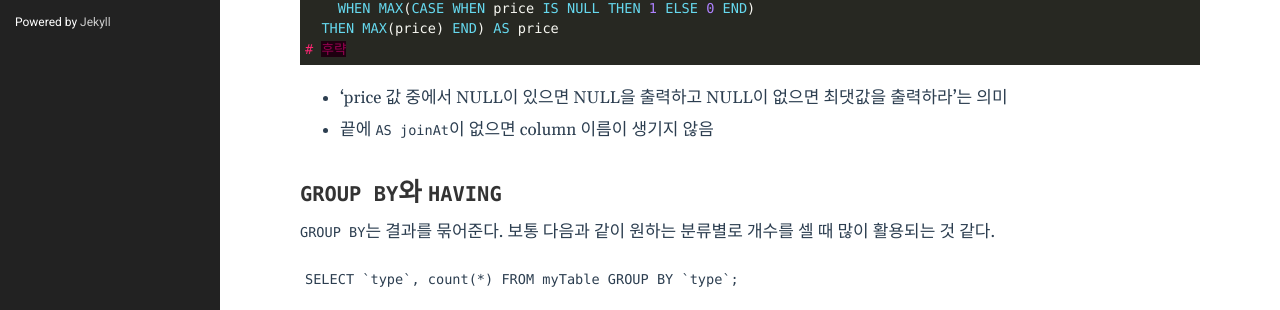
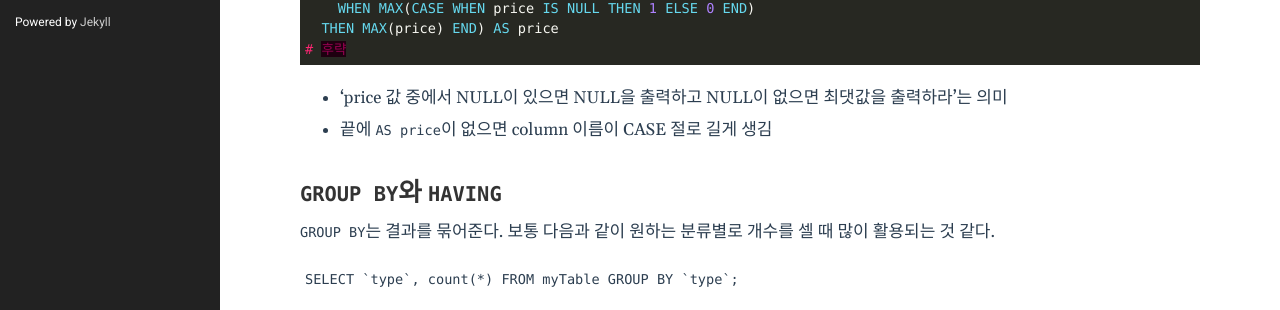
Before and after one commit to weaver9651/weaver9651.github.io, a Jekyll site: the page built from _posts/2021-03-14-mysql-case-having.md, in a window 1280 px wide and 900 px high, scrolled down 372 px. Shown: the part 141-451 px from the top of the window. Built offline with Jekyll 4.4.1, drawn with Linux system fonts in a browser that asks for light colours; comment, search, counter and statistics services are not loaded.

Commit message:
Fix mysql post

````diff
--- a/_posts/2021-03-14-mysql-case-having.md
+++ b/_posts/2021-03-14-mysql-case-having.md
@@ -26,7 +26,7 @@ select
 # 후략
 ```
 - 'price 값 중에서 NULL이 있으면 NULL을 출력하고 NULL이 없으면 최댓값을 출력하라'는 의미
-- 끝에 `AS joinAt`이 없으면 column 이름이 생기지 않음
+- 끝에 `AS price`이 없으면 column 이름이 CASE 절로 길게 생김
 
 # `GROUP BY`와 `HAVING`
 `GROUP BY`는 결과를 묶어준다. 보통 다음과 같이 원하는 분류별로 개수를 셀 때 많이 활용되는 것 같다.
````
